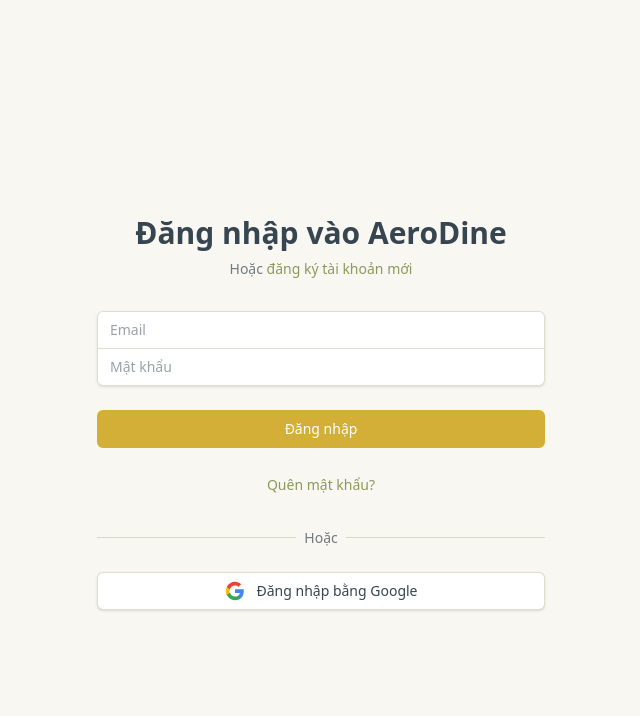
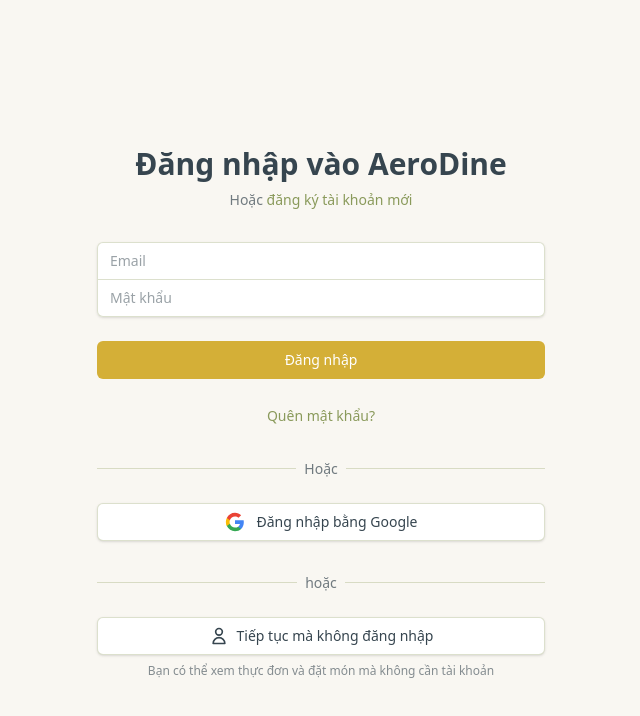
Before and after one commit to BrdH7940/AeroDine, a React app in the folder frontend/: page /auth/login in a window 1280 px wide. Shown: the top 716 px of the page, without its empty margins (319-959 px from the left). Built offline with nearby package versions, Linux system fonts and the light colour scheme; the HTML template or start-up script is replaced by a standard one.

Commit message:
thêm cái không đăng nhập cho khách

```diff
--- a/frontend/src/pages/auth/LoginPage.tsx
+++ b/frontend/src/pages/auth/LoginPage.tsx
@@ -17,6 +17,12 @@
   const handleGoogleLogin = () => {
     // Redirect to backend Google OAuth endpoint
     window.location.href = `${apiConfig.baseUrl}/auth/google`;
+  };
+
+  const handleContinueAsGuest = () => {
+    // Navigate to customer menu without authentication
+    // Guest users can browse menu, add to cart, and place orders
+    navigate('/customer/menu');
   };
 
   const handleSubmit = async (e: React.FormEvent) => {
@@ -171,6 +177,44 @@
             </button>
           </div>
         </div>
+
+        {/* Guest Continue Option */}
+        <div className="mt-6">
+          <div className="relative">
+            <div className="absolute inset-0 flex items-center">
+              <div className="w-full border-t border-[#8A9A5B]/30"></div>
+            </div>
+            <div className="relative flex justify-center text-sm">
+              <span className="px-2 bg-[#F9F7F2] text-[#36454F]/70">hoặc</span>
+            </div>
+          </div>
+
+          <div className="mt-6">
+            <button
+              type="button"
+              onClick={handleContinueAsGuest}
+              className="w-full flex items-center justify-center gap-2 py-2 px-4 border border-[#8A9A5B]/30 rounded-md shadow-sm bg-white text-sm font-medium text-[#36454F] hover:bg-[#F9F7F2] focus:outline-none focus:ring-2 focus:ring-offset-2 focus:ring-[#8A9A5B] transition-colors"
+            >
+              <svg
+                className="w-5 h-5"
+                fill="none"
+                stroke="currentColor"
+                viewBox="0 0 24 24"
+              >
+                <path
+                  strokeLinecap="round"
+                  strokeLinejoin="round"
+                  strokeWidth={2}
+                  d="M16 7a4 4 0 11-8 0 4 4 0 018 0zM12 14a7 7 0 00-7 7h14a7 7 0 00-7-7z"
+                />
+              </svg>
+              <span>Tiếp tục mà không đăng nhập</span>
+            </button>
+            <p className="mt-2 text-center text-xs text-[#36454F]/60">
+              Bạn có thể xem thực đơn và đặt món mà không cần tài khoản
+            </p>
+          </div>
+        </div>
       </div>
     </div>
   );
--- a/frontend/src/pages/auth/RegisterPage.tsx
+++ b/frontend/src/pages/auth/RegisterPage.tsx
@@ -21,6 +21,12 @@
       ...formData,
       [e.target.name]: e.target.value,
     });
+  };
+
+  const handleContinueAsGuest = () => {
+    // Navigate to customer menu without authentication
+    // Guest users can browse menu, add to cart, and place orders
+    navigate('/customer/menu');
   };
 
   const handleSubmit = async (e: React.FormEvent) => {
@@ -272,6 +278,44 @@
             </Link>
           </p>
         </form>
+
+        {/* Guest Continue Option */}
+        <div className="mt-6">
+          <div className="relative">
+            <div className="absolute inset-0 flex items-center">
+              <div className="w-full border-t border-[#8A9A5B]/30"></div>
+            </div>
+            <div className="relative flex justify-center text-sm">
+              <span className="px-2 bg-[#F9F7F2] text-[#36454F]/70">hoặc</span>
+            </div>
+          </div>
+
+          <div className="mt-6">
+            <button
+              type="button"
+              onClick={handleContinueAsGuest}
+              className="w-full flex items-center justify-center gap-2 py-3 px-4 border border-[#8A9A5B]/30 rounded-lg shadow-sm bg-white text-sm font-medium text-[#36454F] hover:bg-[#F9F7F2] focus:outline-none focus:ring-2 focus:ring-offset-2 focus:ring-[#8A9A5B] transition-colors"
+            >
+              <svg
+                className="w-5 h-5"
+                fill="none"
+                stroke="currentColor"
+                viewBox="0 0 24 24"
+              >
+                <path
+                  strokeLinecap="round"
+                  strokeLinejoin="round"
+                  strokeWidth={2}
+                  d="M16 7a4 4 0 11-8 0 4 4 0 018 0zM12 14a7 7 0 00-7 7h14a7 7 0 00-7-7z"
+                />
+              </svg>
+              <span>Tiếp tục mà không đăng nhập</span>
+            </button>
+            <p className="mt-2 text-center text-xs text-[#36454F]/60">
+              Bạn có thể xem thực đơn và đặt món mà không cần tài khoản
+            </p>
+          </div>
+        </div>
       </div>
     </div>
   );
```
